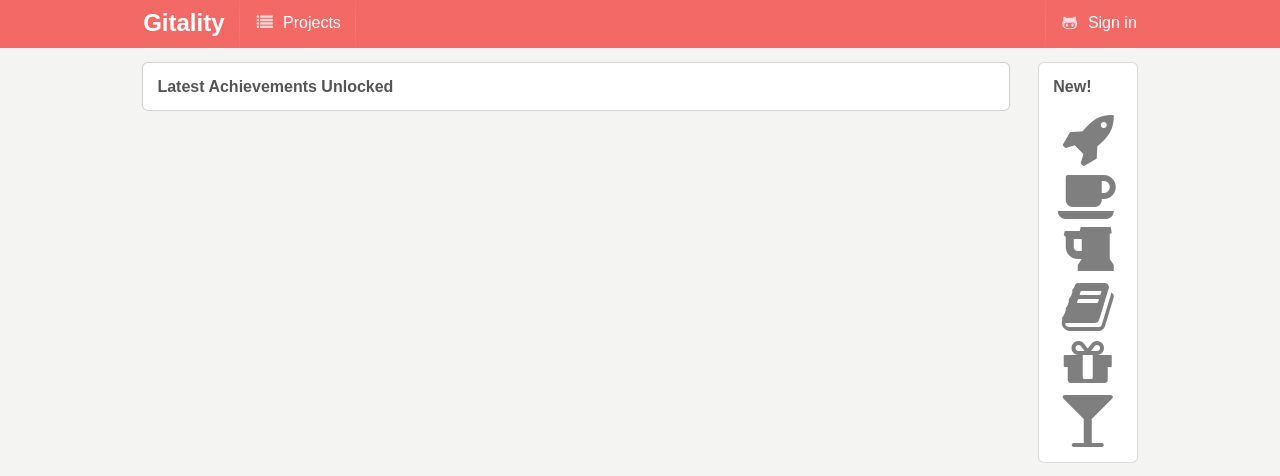
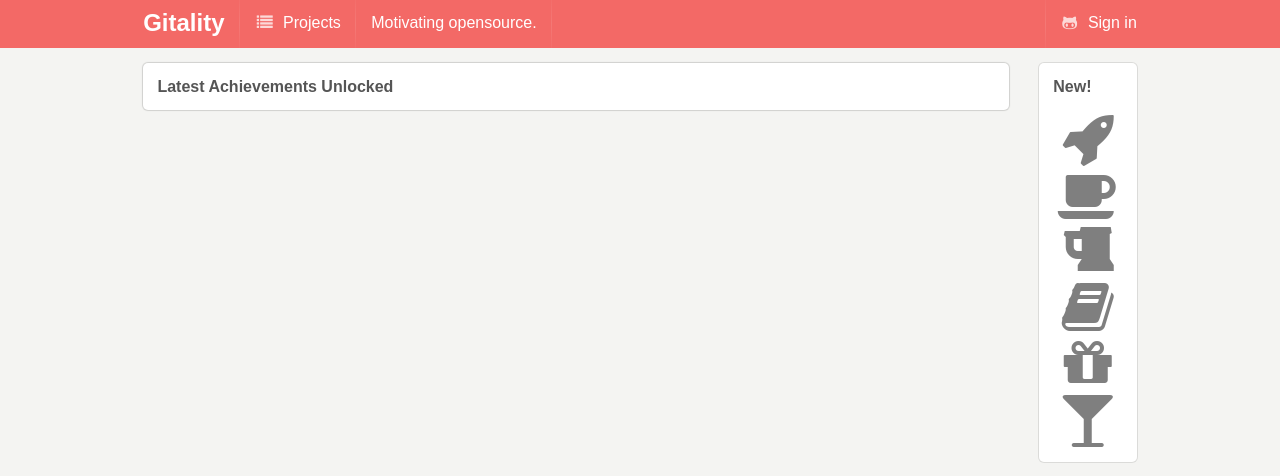
Before and after one commit to DjangoLover/gitality, a Django app: page / in a window 1280 px wide. Shown: the top 476 px of the page. Run offline with Django 3.2, Linux system fonts and the light colour scheme; data that the repository does not hold is empty; parts of the project's set-up code (start-up, migrations or seed data) failed here and were passed over; some libraries are stand-ins or nearby versions.

Commit message:
Updated requirements

```diff
--- a/gitality/templates/menu.html
+++ b/gitality/templates/menu.html
@@ -13,6 +13,9 @@
     <a class="item" href="{% url "projects:project_list" %}">
       <i class="list icon"></i> {% trans "Projects" %}
     </a>
+    <div class="item">
+      Motivating opensource.
+    </div>
     {% if user.is_authenticated %}
     <div class="ui dropdown link item right" id="top-menu">
       <i class="icon user"></i>
--- a/requirements.txt
+++ b/requirements.txt
@@ -19,4 +19,4 @@ psycopg2==2.5.1
 python-dateutil==2.1
 redis==2.8.0
 requests==2.0.0
--e git+git://github.com/sigmavirus24/github3.py#egg=github3
+-e git+git://github.com/sigmavirus24/github3.py@develop#egg=github3
```
Also changed, not shown: gitality/core/static/css/main.css (line endings or trailing spaces).
